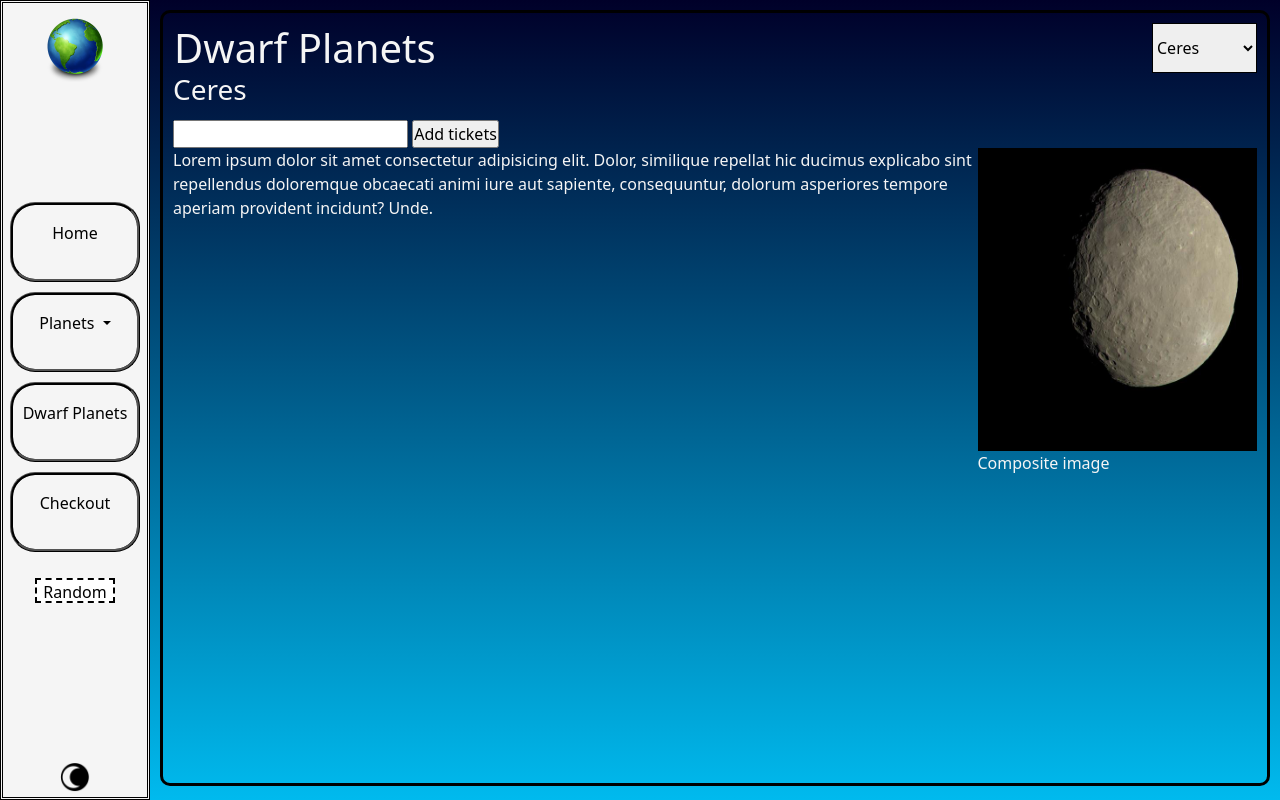
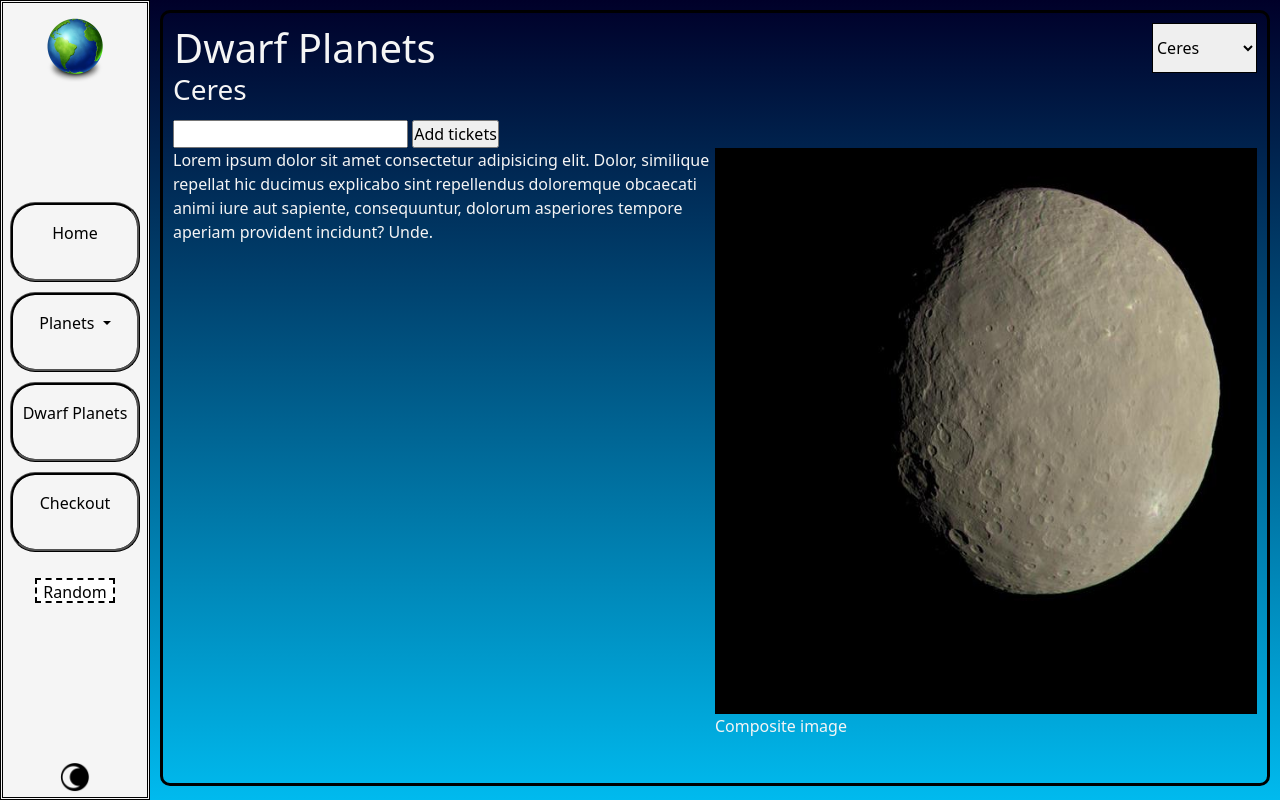
Before and after one commit to TimRobertsKrab/Innovate-project, a Flask app: page /dwarf-planets in a window 1280 px wide. Run offline with Flask 2, Linux system fonts and the light colour scheme.

Commit message:
fixes git issues

```diff
--- a/static/css/style.css
+++ b/static/css/style.css
@@ -282,6 +282,6 @@ figure img{
     }
 
     .dwarf-planet-content p{
-        max-width: 50%S;
+        max-width: 50%;
     }
 }
```
Also changed, not shown: 1 other file.
